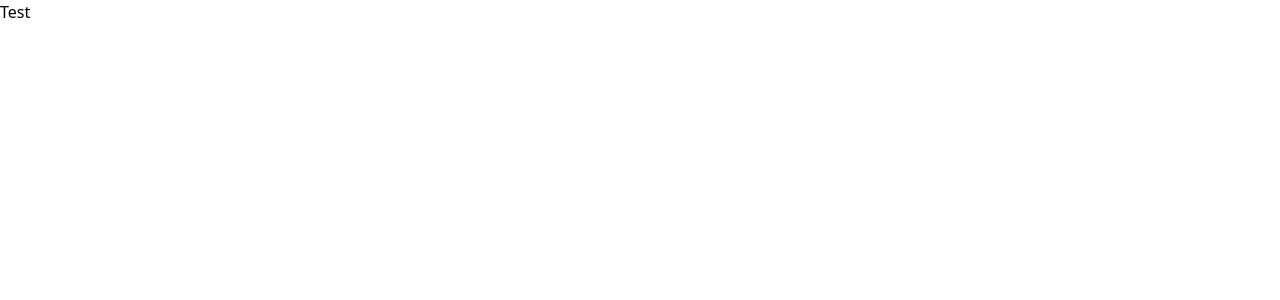
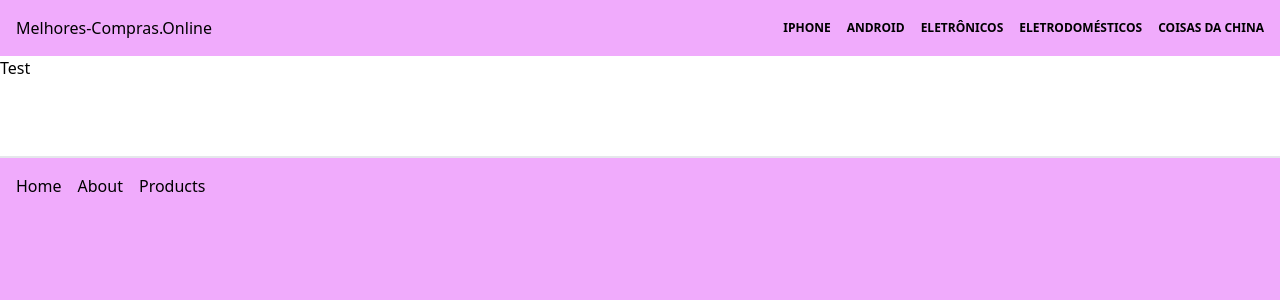
Before and after one commit to rafalves/melhores-compras, a Nuxt app: page / in a window 1280 px wide. Shown: the top 300 px of the page. Built offline with nearby package versions, Linux system fonts and the light colour scheme.

Commit message:
making project structure

```diff
--- /dev/null
+++ b/layouts/default.vue
@@ -0,0 +1,37 @@
+<template>
+  <div class="bg-fuchsia-300 h-screen">
+    <header class="shadow-sm">
+      <nav class="container mx-auto p-4 flex justify-between items-center">
+        <div>
+          <NuxtLink class="block">Melhores-Compras.Online</NuxtLink>
+          <p></p>
+        </div>
+        <div>
+          <ul class="flex gap-4 uppercase text-xs font-semibold">
+            <li class="hover:font-bold hover:text-purple-900 cursor-pointer">
+              iPhone
+            </li>
+            <li class="hover:font-bold">android</li>
+            <li class="hover:font-bold">eletrônicos</li>
+            <li class="hover:font-bold">eletrodomésticos</li>
+            <li class="hover:font-bold">coisas da china</li>
+          </ul>
+        </div>
+      </nav>
+    </header>
+    <div class="container mx-auto"></div>
+    <!-- content goes here -->
+    <slot />
+    <footer class="container mx-auto p-4 flex justify-between border-t-2">
+      <ul class="flex gap-4">
+        <li><NuxtLink to="/">Home</NuxtLink></li>
+        <li><NuxtLink to="/about">About</NuxtLink></li>
+        <li><NuxtLink to="/products">Products</NuxtLink></li>
+      </ul>
+    </footer>
+  </div>
+</template>
+
+<script setup></script>
+
+<style scoped></style>
--- a/nuxt.config.ts
+++ b/nuxt.config.ts
@@ -1,8 +1,22 @@
 // https://nuxt.com/docs/api/configuration/nuxt-config
 export default defineNuxtConfig({
+  ssr: false,
   modules: ["@nuxtjs/tailwindcss"],
-  // tailwindcss: {
-  // Options if need to add fonts
-  // },
-  ssr: false,
+  app: {
+    head: {
+      title: "Melhores-Compras.Online",
+      meta: [
+        {
+          name: "description",
+          content: "Análise, Promoção e Informação",
+        },
+      ],
+      link: [
+        {
+          rel: "stylesheet",
+          href: "https://fonts.googleapis.com/icon?family=Material+Icons",
+        },
+      ],
+    },
+  },
 });
--- a/pages/index.vue
+++ b/pages/index.vue
@@ -1,9 +1,13 @@
 <template>
-  <div>Test</div>
+  <div class="bg-white h-screen">Test</div>
 </template>
 
 <script>
 export default {};
 </script>
 
-<style scoped></style>
+<style scoped>
+div {
+  height: 100px;
+}
+</style>
```
Also changed, not shown: layout/default.vue (deleted, +0 -11 lines).
